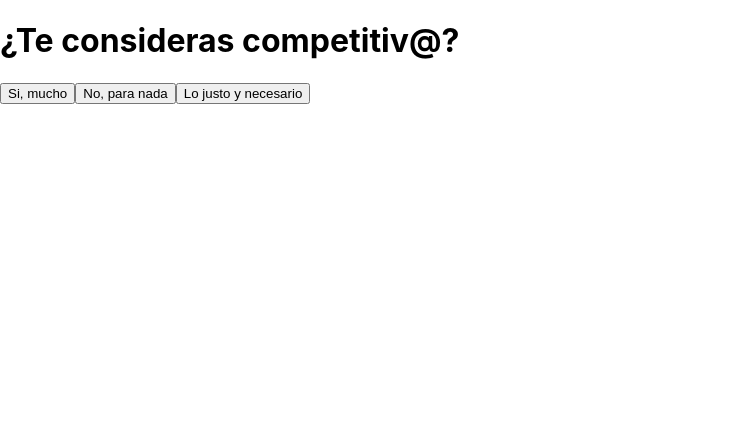
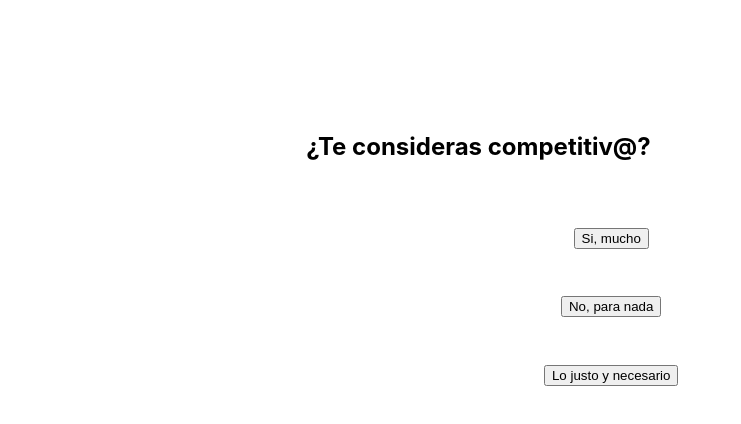
Before and after one commit to victoria-ancalaf/SCL014-Hackathon, a React (Create React App) app: page / in a window 1280 px wide. Shown: the top 424 px of the page, without its empty margins (0-741 px from the left). Built offline with nearby package versions, Linux system fonts and the light colour scheme.

Commit message:
Competitive component Form

```diff
--- a/src/Components/Form/Competitive.jsx
+++ b/src/Components/Form/Competitive.jsx
@@ -1,17 +1,23 @@
 import React, { Fragment } from "react";
-import './Styles/Competitive.css'
+import "./Styles/Competitive.css";
 
 const Competitive = () => {
   return (
     <Fragment>
       <div className="container-competitive">
         <div className="box-textCompetitive">
-          <h1 className="text-Competitive">¿Te consideras competitiv@?</h1>
+          <h2 className="text-Competitive">¿Te consideras competitiv@?</h2>
         </div>
-        <div>
-          <button className="btn-Competitive">Si, mucho</button>
-          <button className="btn-Competitive"> No, para nada</button>
-          <button className="btn-Competitive">Lo justo y necesario</button>
+        <div className="box-btn">
+          <div>
+            <button className="btn-Competitive">Si, mucho</button>
+          </div>
+          <div>
+            <button className="btn-Competitive"> No, para nada</button>
+          </div>
+          <div>
+            <button className="btn-Competitive">Lo justo y necesario</button>
+          </div>
         </div>
       </div>
     </Fragment>
--- a/src/Components/Form/Styles/Competitive.css
+++ b/src/Components/Form/Styles/Competitive.css
@@ -0,0 +1,26 @@
+.container-competitive {
+  display: flex;
+  flex-direction: column;
+  height: 40vh;
+  padding-top: 14vh;
+  width: 93vw;
+  margin-left: 2vh;
+}
+
+.box-textCompetitive {
+  text-align: center;
+  width: 61vw;
+  margin-left: 9vh;
+}
+
+.btn-competitive {
+  background-color: #ffff;
+}
+
+.box-btn {
+  display: flex;
+  flex-direction: column;
+  justify-content: space-evenly;
+  height: 40vh;
+  align-items: center;
+}
```
Also changed, not shown: 1 other file (tests, documents, lock files or other folders).
